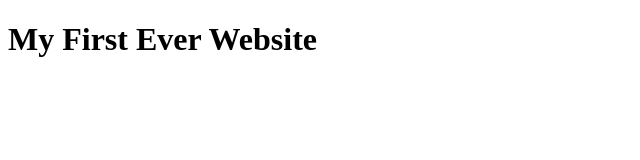
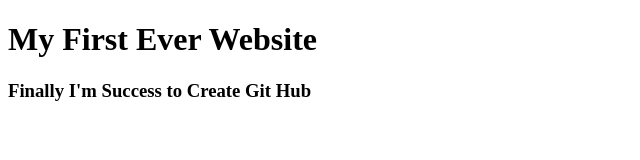
Before and after one commit to Monir1003/my-first-website, a plain HTML site: page index.html in a window 1280 px wide. Shown: the whole page, without its empty margins (0-640 px from the left). Drawn offline with Linux system fonts and the light colour scheme.

Commit message:
learned Github

```diff
--- a/index.html
+++ b/index.html
@@ -7,5 +7,6 @@
 </head>
 <body>
     <h1>My First Ever Website</h1>
+    <h3>Finally I'm Success to Create Git Hub</h3>
 </body>
 </html>
```
